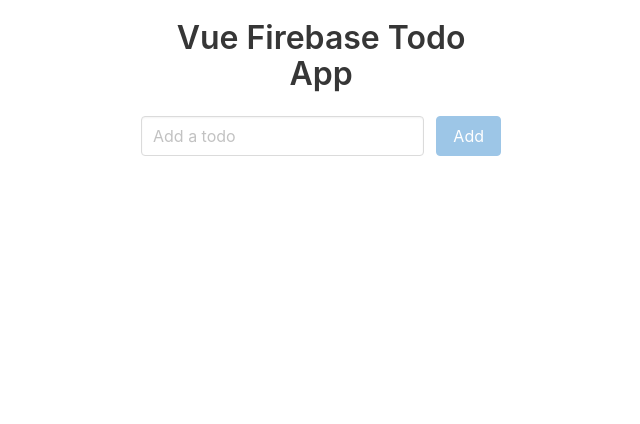
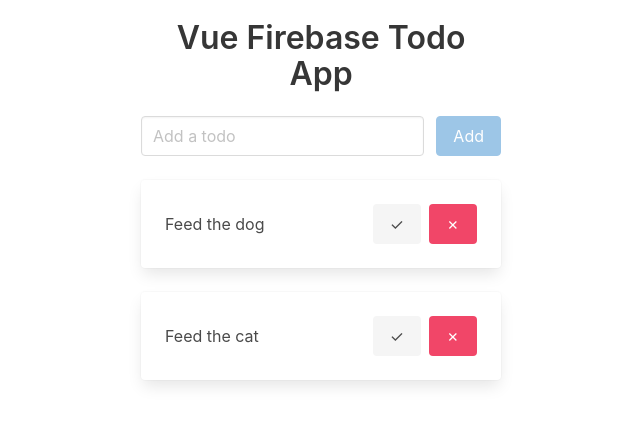
Before and after one commit to aeconick/vue-firebase-todo, a Vue app: page / in a window 1280 px wide. Shown: the top 424 px of the page, without its empty margins (319-959 px from the left). Built offline with nearby package versions, Linux system fonts and the light colour scheme.

Commit message:
Add delete todo functionality

```diff
--- a/src/App.vue
+++ b/src/App.vue
@@ -30,7 +30,7 @@
               <button class="button is-light">
                 &check;
               </button>
-              <button class="button is-danger ml-2">
+              <button @click="deleteTodo(todo.id)" class="button is-danger ml-2">
                 &cross;
               </button>
             </div>
@@ -48,16 +48,16 @@
 import { v4 as uuidv4 } from 'uuid';
 
 const todos = ref([
-  // {
-  //   id: '1',
-  //   content: 'Feed the dog',
-  //   done: false,
-  // },
-  // {
-  //   id: '2',
-  //   content: 'Feed the cat',
-  //   done: false,
-  // }
+  {
+    id: '1',
+    content: 'Feed the dog',
+    done: false,
+  },
+  {
+    id: '2',
+    content: 'Feed the cat',
+    done: false,
+  }
 ]);
 
 const newTodoContent = ref('');
@@ -70,7 +70,11 @@
   }
   todos.value.unshift(newTodo);
   newTodoContent.value = '';
-}
+};
+
+const deleteTodo = (id) => {
+  todos.value = todos.value.filter(todo => todo.id !== id);
+};
 
 </script>
 
```
